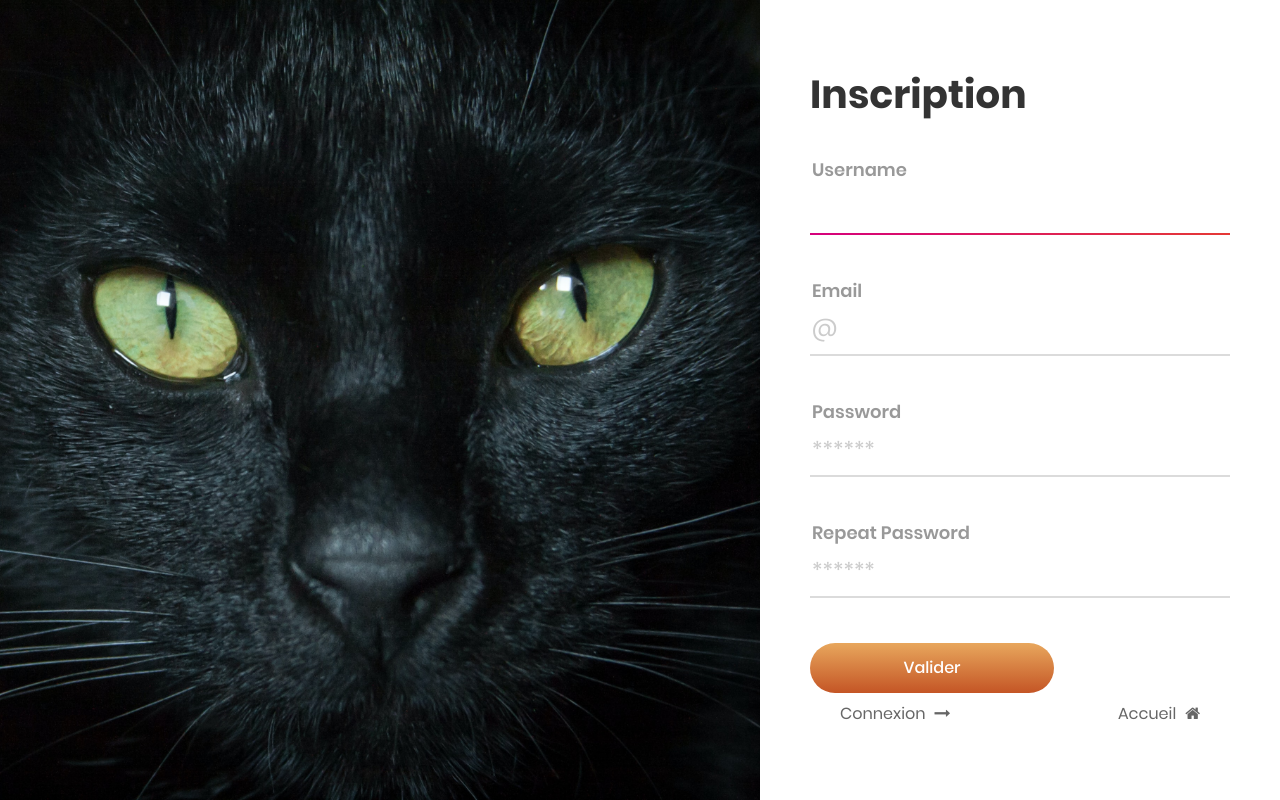
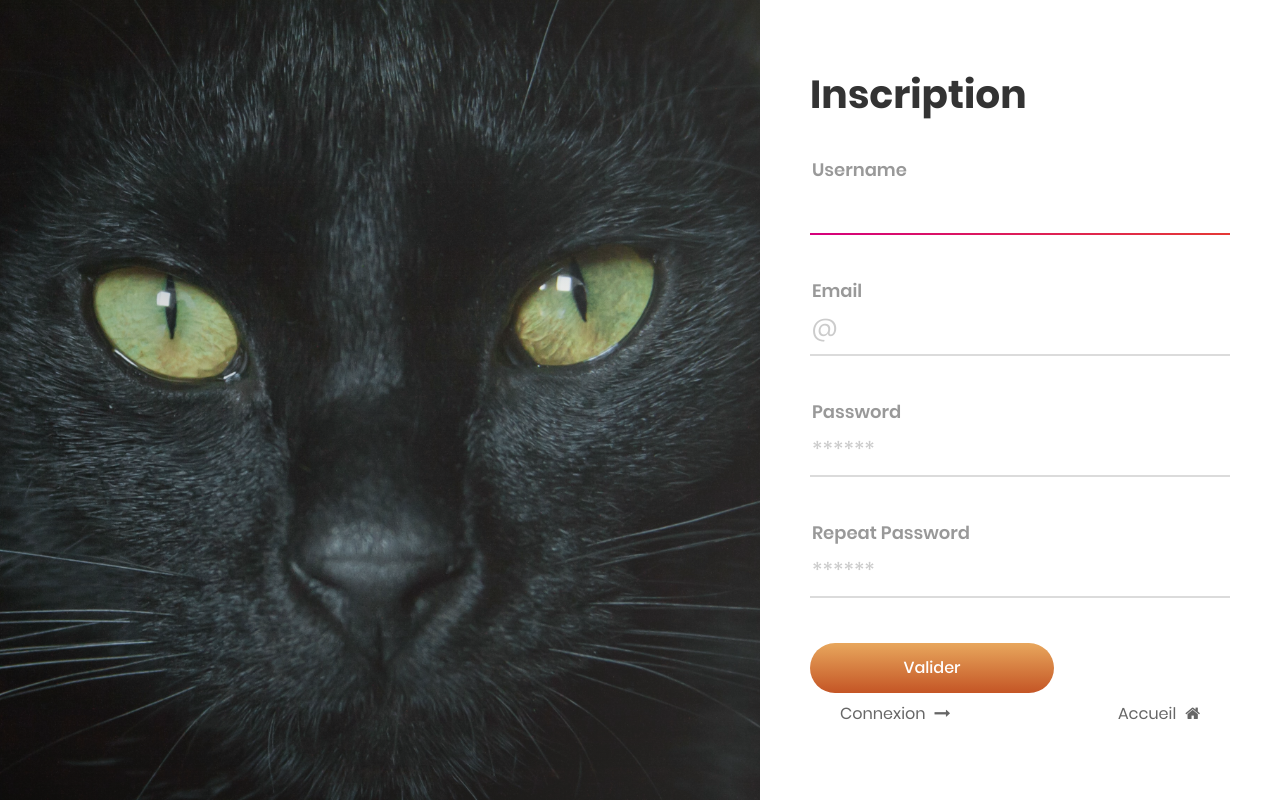
Before and after one commit to K4marade/project13-Chacob, a Django app: page /account/register/ in a window 1280 px wide. Run offline with Django 3.2, Linux system fonts and the light colour scheme; some libraries are stand-ins or nearby versions.

Commit message:
update css

```diff
--- a/accounts/static/account/css/register.css
+++ b/accounts/static/account/css/register.css
@@ -201,6 +201,7 @@ iframe {
 /*------------------------------------------------------------------
 [ Login100 more ]*/
 .login100-more {
+  background: linear-gradient(to right, rgba(38, 31, 26, 0.2), rgba(66, 59, 53, 0.2) 0%, rgba(185, 179, 171, 0.2) 100%), url('/static/account/img/black-cat-eyes.jpg');
   background-repeat: no-repeat;
   background-position: center;
   background-size: cover;
--- a/accounts/templates/registration/login.html
+++ b/accounts/templates/registration/login.html
@@ -3,11 +3,11 @@
 <!DOCTYPE html>
 <html lang="en">
 <head>
-	<title>Pur Beurre</title>
+	<title>Chacob</title>
 	<meta charset="UTF-8">
 	<meta name="viewport" content="width=device-width, initial-scale=1">
 <!--===============================================================================================-->
-	<link rel="icon" type="image/png" href="{% static 'main/img/pawprint.png' %}"/>
+	<link rel="icon" type="image/png" href="{% static 'main/img/pawprint-white-sm.png' %}"/>
 <!--===============================================================================================-->
 	<link rel="stylesheet" type="text/css" href="{% static 'account/vendor/bootstrap/css/bootstrap.min.css' %}">
 <!--===============================================================================================-->
@@ -35,7 +35,7 @@
 
 	<div class="limiter">
 		<div class="container-login100">
-			<div class="login100-more" style="background-image: url('/static/account/img/black-cat-eyes.jpg');"></div>
+			<div class="login100-more"></div>
 
 			<div class="wrap-login100 p-l-50 p-r-50 p-t-72 p-b-50">
 				<form class="login100-form validate-form" method="POST" action="">{% csrf_token %}
--- a/accounts/templates/registration/register.html
+++ b/accounts/templates/registration/register.html
@@ -3,11 +3,11 @@
 <!DOCTYPE html>
 <html lang="en">
 <head>
-	<title>Pur Beurre</title>
+	<title>Chacob</title>
 	<meta charset="UTF-8">
 	<meta name="viewport" content="width=device-width, initial-scale=1">
 <!--===============================================================================================-->
-	<link rel="icon" type="image/png" href="{% static 'main/img/pawprint.png' %}"/>
+	<link rel="icon" type="image/png" href="{% static 'main/img/pawprint-white-sm.png' %}"/>
 <!--===============================================================================================-->
 	<link rel="stylesheet" type="text/css" href="{% static 'account/vendor/bootstrap/css/bootstrap.min.css' %}">
 <!--===============================================================================================-->
@@ -35,7 +35,7 @@
 
 	<div class="limiter">
 		<div class="container-login100">
-			<div class="login100-more" style="background-image: url('/static/account/img/black-cat-eyes.jpg');"></div>
+			<div class="login100-more"></div>
 
 			<div class="wrap-login100 p-l-50 p-r-50 p-t-72 p-b-30">
 				<form class="login100-form validate-form" method="POST" action="">{% csrf_token %}
```
Also changed, not shown: accounts/migrations/0001_initial.py, mycalendar/migrations/0001_initial.py (deleted), mypet/migrations/0001_initial.py (deleted).
